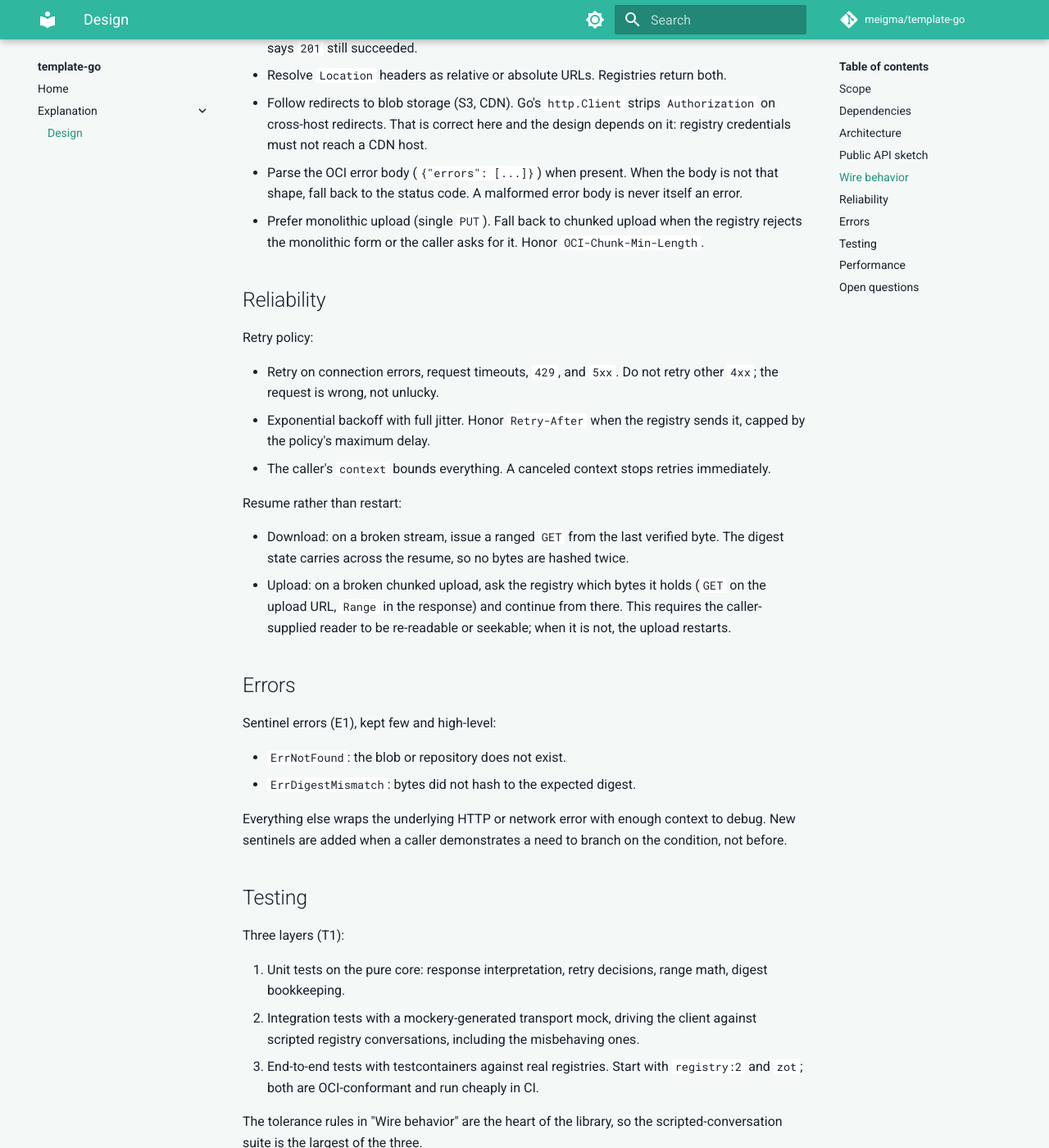
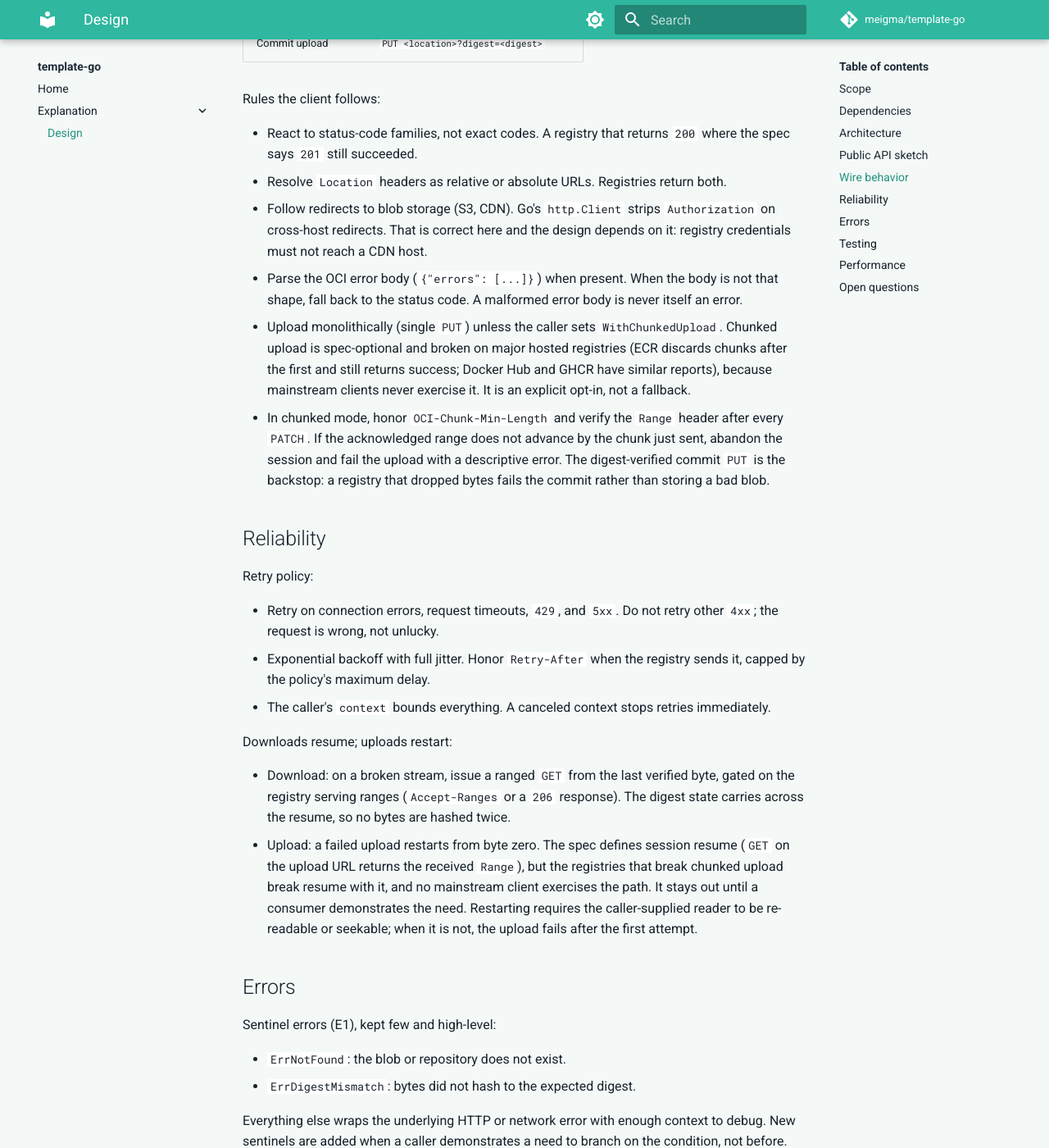
Before and after one commit to imgoci/go-oci-blob, an MkDocs documentation site: the page built from docs/docs/explanation/design.md, in a window 1280 px wide and 1400 px high, scrolled down 2647 px. Shown: the whole window at 82% size. Built offline with MkDocs 1.6.1 and Material for MkDocs 9.7.7, drawn with Linux system fonts in a browser that asks for light colours; comment, search, counter and statistics services are not loaded; some of the changed text lies outside the part shown.

Commit message:
docs: make chunked upload and parallel pull explicit toggles
Chunked upload is opt-in, never a fallback: hosted registries break it
silently (ECR discards chunks after the first), so the default path is
monolithic PUT and chunked mode verifies every Range ack. Upload session
resume is dropped from v1; uploads restart. Parallel ranged pull becomes
the library's one extra feature, off by default, same Pull signature.

```diff
--- a/docs/docs/explanation/design.md
+++ b/docs/docs/explanation/design.md
@@ -67,7 +67,8 @@
 
 func New(opts ...Option) *Client
 
-// Options: WithTransport(http.RoundTripper), WithRetryPolicy(...), WithPlainHTTP(bool)
+// Options: WithTransport(http.RoundTripper), WithRetryPolicy(...), WithPlainHTTP(bool),
+//          WithChunkedUpload(chunkSize int64), WithParallelPull(workers int, chunkSize int64)
 
 func (c *Client) Exists(ctx context.Context, repo Repository, dgst digest.Digest) (bool, error)
 func (c *Client) Pull(ctx context.Context, repo Repository, dgst digest.Digest) (io.ReadCloser, error)
@@ -83,11 +84,14 @@
   `ErrDigestMismatch` instead of `io.EOF` when the hash does not match.
 - `Push` requires the digest and size up front. Registries need the digest to
   commit an upload, and the size picks the upload strategy. Callers that
-  stream unknown-size data can pass size `-1` to force chunked upload; whether
-  v1 supports this is an open question.
+  stream unknown-size data could pass size `-1`, which would only be valid
+  with `WithChunkedUpload` set; whether v1 supports this is an open question.
 - `Mount` returns `(false, nil)` when the registry declines the mount. The
   caller then decides whether to push. Mount-with-automatic-push-fallback can
   be layered on later if real use shows the need.
+- Defaults are the code paths every registry serves correctly: monolithic
+  upload and single-stream download. Chunked upload and parallel pull exist
+  behind toggles and are never chosen automatically.
 
 ## Wire behavior
 
@@ -113,9 +117,17 @@
 - Parse the OCI error body (`{"errors": [...]}`) when present. When the body
   is not that shape, fall back to the status code. A malformed error body is
   never itself an error.
-- Prefer monolithic upload (single `PUT`). Fall back to chunked upload when
-  the registry rejects the monolithic form or the caller asks for it. Honor
-  `OCI-Chunk-Min-Length`.
+- Upload monolithically (single `PUT`) unless the caller sets
+  `WithChunkedUpload`. Chunked upload is spec-optional and broken on major
+  hosted registries (ECR discards chunks after the first and still returns
+  success; Docker Hub and GHCR have similar reports), because mainstream
+  clients never exercise it. It is an explicit opt-in, not a fallback.
+- In chunked mode, honor `OCI-Chunk-Min-Length` and verify the `Range` header
+  after every `PATCH`. If the acknowledged range does not advance by the
+  chunk just sent, abandon the session and fail the upload with a
+  descriptive error. The digest-verified commit `PUT` is the backstop: a
+  registry that dropped bytes fails the commit rather than storing a bad
+  blob.
 
 ## Reliability
 
@@ -128,15 +140,19 @@
 - The caller's `context` bounds everything. A canceled context stops retries
   immediately.
 
-Resume rather than restart:
+Downloads resume; uploads restart:
 
 - Download: on a broken stream, issue a ranged `GET` from the last verified
-  byte. The digest state carries across the resume, so no bytes are hashed
-  twice.
-- Upload: on a broken chunked upload, ask the registry which bytes it holds
-  (`GET` on the upload URL, `Range` in the response) and continue from there.
-  This requires the caller-supplied reader to be re-readable or seekable;
-  when it is not, the upload restarts.
+  byte, gated on the registry serving ranges (`Accept-Ranges` or a `206`
+  response). The digest state carries across the resume, so no bytes are
+  hashed twice.
+- Upload: a failed upload restarts from byte zero. The spec defines session
+  resume (`GET` on the upload URL returns the received `Range`), but the
+  registries that break chunked upload break resume with it, and no
+  mainstream client exercises the path. It stays out until a consumer
+  demonstrates the need. Restarting requires the caller-supplied reader to
+  be re-readable or seekable; when it is not, the upload fails after the
+  first attempt.
 
 ## Errors
 
@@ -170,8 +186,19 @@
 - Copy loops reuse buffers from a `sync.Pool`.
 - Connection reuse and HTTP/2 come from the injected transport; the client
   never defeats them by closing bodies early or rebuilding clients.
-- Parallel ranged download (multiple `GET` ranges into a seekable sink) is
-  deferred until benchmarks show single-stream pull leaving bandwidth unused.
+
+Parallel pull is the library's one extra feature. It is off by default;
+`WithParallelPull(workers, chunkSize)` turns it on.
+
+- `Pull` keeps the same signature and still returns a verifying
+  `io.ReadCloser`. Workers fetch ranged `GET`s concurrently; the reader
+  emits chunks in order, so digest verification works unchanged.
+- Memory is bounded by `workers × chunkSize`. This is the one deliberate
+  exception to "never buffer", and the caller sets the bound.
+- If the registry does not serve ranges, `Pull` falls back to a single
+  stream. The toggle states intent, not a requirement.
+- A scatter-write variant (`io.WriterAt` sink) was rejected: it would add a
+  second pull API and break streaming verification for little gain.
 
 ## Open questions
 
```
